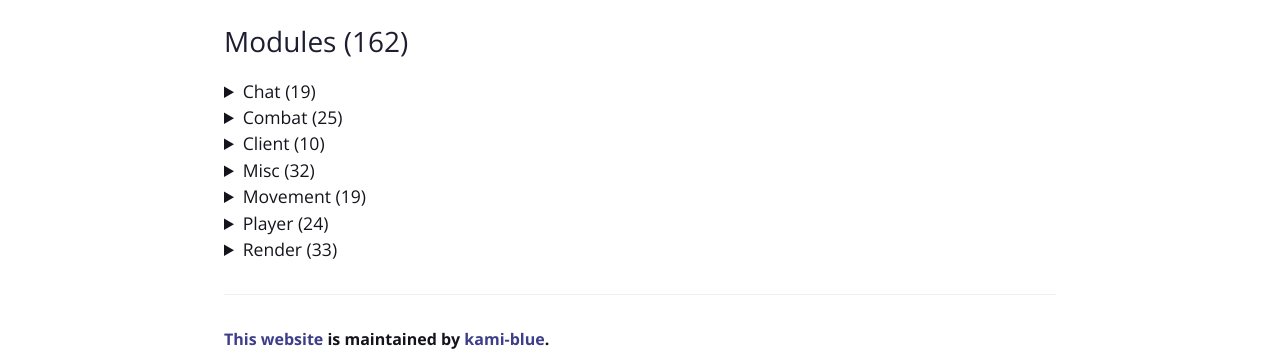
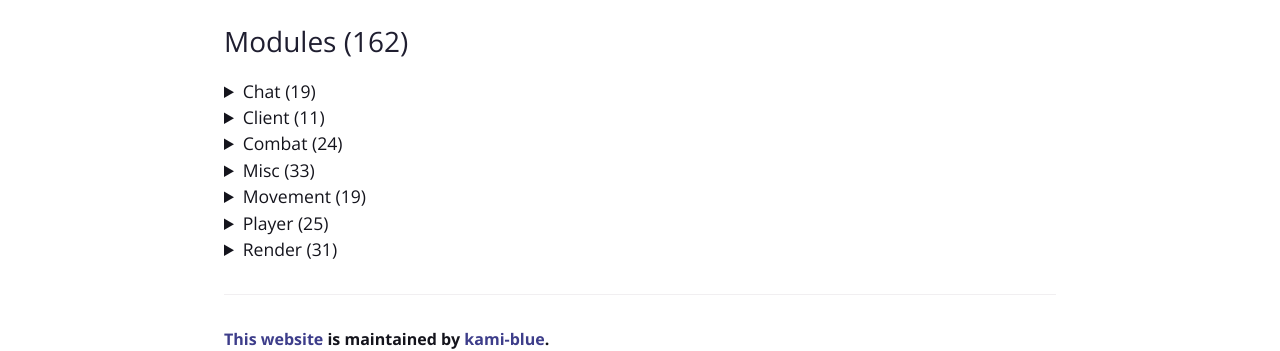
Before and after one commit to kami-blue/website, a Jekyll site: the page built from modules.md, in a window 1280 px wide. Shown: the part 451-802 px from the top of the page. Built offline with Jekyll 4.4.1, drawn with Linux system fonts in a browser that asks for light colours; part of the change alters nothing that is shown.

Commit message:
update modules page

```diff
--- a/modules.md
+++ b/modules.md
@@ -13,7 +13,6 @@ description: A list of modules and commands this mod has
         <li>AutoQMain<p><i>Automatically does '/queue 2b2t-lobby'</i></p></li>
         <li>AutoReply<p><i>Automatically reply to direct messages</i></p></li>
         <li>AutoTPA<p><i>Automatically accept or decline /TPAs</i></p></li>
-        <li>BaritoneRemote<p><i>Remotely control Baritone with /msg</i></p></li>
         <li>ChatEncryption<p><i>Encrypts and decrypts chat messages</i></p></li>
         <li>ChatFilter<p><i>Filters custom words or phrases from the chat</i></p></li>
         <li>ChatTimestamp<p><i>Shows the time a message was sent beside the message</i></p></li>
@@ -24,17 +23,33 @@ description: A list of modules and commands this mod has
         <li>FormatChat<p><i>Add color and linebreak support to upstream chat packets</i></p></li>
         <li>FriendHighlight<p><i>Highlights your friends names in chat</i></p></li>
         <li>KamiMoji<p><i>Add emojis to chat using KamiMoji, courtesy of the EmojiAPI.</i></p></li>
-        <li>LoginMessage<p><i>Sends a given message to public chat on login.</i></p></li>
+        <li>LoginMessage<p><i>Sends a given message(s) to public chat on login.</i></p></li>
         <li>PortalChat<p><i>Allows you to open GUIs in portals</i></p></li>
+        <li>RemoteCommand<p><i>Allow trusted players to send commands</i></p></li>
         <li>Spammer<p><i>Spams text from a file on a set delay into the chat</i></p></li>
     </ul></p>
 </details>
 <details>
-    <summary>Combat (25)</summary>
+    <summary>Client (11)</summary>
+    <p><ul>
+        <li>Baritone<p><i>Configures Baritone settings</i></p></li>
+        <li>Capes<p><i>Controls the display of KAMI Blue capes</i></p></li>
+        <li>ChatSetting<p><i>Configures chat message manager</i></p></li>
+        <li>ClickGUI<p><i>Opens the Click GUI</i></p></li>
+        <li>CommandConfig<p><i>Configures client chat related stuff</i></p></li>
+        <li>Configurations<p><i>Setting up configurations of the client</i></p></li>
+        <li>CustomFont<p><i>Use the better font instead of the stupid Minecraft font</i></p></li>
+        <li>GuiColors<p><i>Opens the Click GUI</i></p></li>
+        <li>Hud<p><i>Toggles Hud displaying and settings</i></p></li>
+        <li>HudEditor<p><i>Edits the Hud</i></p></li>
+        <li>Tooltips<p><i>Displays handy module descriptions in the GUI</i></p></li>
+    </ul></p>
+</details>
+<details>
+    <summary>Combat (24)</summary>
     <p><ul>
         <li>AimBot<p><i>Automatically aims at entities for you.</i></p></li>
         <li>AntiBot<p><i>Avoid attacking fake players</i></p></li>
-        <li>AntiChainPop<p><i>Enables Surround when popping a totem</i></p></li>
         <li>AntiDeathScreen<p><i>Fixes random death screen glitches</i></p></li>
         <li>AntiFriendHit<p><i>Don't hit your friends</i></p></li>
         <li>AutoArmor<p><i>Automatically equips armour</i></p></li>
@@ -60,22 +75,7 @@ description: A list of modules and commands this mod has
     </ul></p>
 </details>
 <details>
-    <summary>Client (10)</summary>
-    <p><ul>
-        <li>ActiveModules<p><i>Configures ActiveModules colours and modes</i></p></li>
-        <li>Baritone<p><i>Configures Baritone settings</i></p></li>
-        <li>Capes<p><i>Controls the display of KAMI Blue capes</i></p></li>
-        <li>ChatSetting<p><i>Configures chat message manager</i></p></li>
-        <li>ClickGUI<p><i>Opens the Click GUI</i></p></li>
-        <li>CommandConfig<p><i>Configures client chat related stuff</i></p></li>
-        <li>CustomFont<p><i>Use the better font instead of the stupid Minecraft font</i></p></li>
-        <li>InfoOverlay<p><i>Configures the game information overlay</i></p></li>
-        <li>InventoryViewer<p><i>Configures Inventory Viewer's options</i></p></li>
-        <li>Tooltips<p><i>Displays handy module descriptions in the GUI</i></p></li>
-    </ul></p>
-</details>
-<details>
-    <summary>Misc (32)</summary>
+    <summary>Misc (33)</summary>
     <p><ul>
         <li>AntiAFK<p><i>Prevents being kicked for AFK</i></p></li>
         <li>AntiBookKick<p><i>Prevents being kicked by clicking on books</i></p></li>
@@ -84,7 +84,7 @@ description: A list of modules and commands this mod has
         <li>AutoFish<p><i>Automatically catch fish</i></p></li>
         <li>AutoMine<p><i>Automatically mines chosen ores</i></p></li>
         <li>AutoNametag<p><i>Automatically nametags entities</i></p></li>
-        <li>AutoObsidian<p><i>Mines ender chest automatically to fill inventory with obsidian</i></p></li>
+        <li>AutoObsidian<p><i>Breaks down Ender Chests to restock obsidian</i></p></li>
         <li>AutoReconnect<p><i>Automatically reconnects after being disconnected</i></p></li>
         <li>AutoRespawn<p><i>Automatically respawn after dying</i></p></li>
         <li>AutoSpawner<p><i>Automatically spawns Withers, Iron Golems and Snowmen</i></p></li>
@@ -105,9 +105,10 @@ description: A list of modules and commands this mod has
         <li>MidClickFriends<p><i>Middle click players to friend or unfriend them</i></p></li>
         <li>MountBypass<p><i>Might allow you to mount chested animals on servers that block it</i></p></li>
         <li>NoSoundLag<p><i>Prevents lag caused by sound machines</i></p></li>
+        <li>NoteBot<p><i>Plays music with note blocks; put .mid or .nbs songs in .minecraft/kamiblue/songs</i></p></li>
         <li>PingSpoof<p><i>Cancels or adds delay to your ping packets</i></p></li>
         <li>SkinFlicker<p><i>Toggle your skin layers rapidly for a cool skin effect</i></p></li>
-        <li>StashFinder<p><i>Logs storage units in render distance.</i></p></li>
+        <li>StashLogger<p><i>Logs storage units in render distance.</i></p></li>
         <li>TeleportLogger<p><i>Logs when a player teleports somewhere</i></p></li>
     </ul></p>
 </details>
@@ -132,16 +133,16 @@ description: A list of modules and commands this mod has
         <li>Sprint<p><i>Automatically makes the player sprint</i></p></li>
         <li>Step<p><i>Changes the vanilla behavior for stepping up blocks</i></p></li>
         <li>Strafe<p><i>Improves control in air</i></p></li>
-        <li>Velocity<p><i>Modify knock back impact</i></p></li>
+        <li>Velocity<p><i>Modify player velocity</i></p></li>
     </ul></p>
 </details>
 <details>
-    <summary>Player (24)</summary>
+    <summary>Player (25)</summary>
     <p><ul>
         <li>AntiForceLook<p><i>Stops server packets from turning your head</i></p></li>
         <li>AutoEat<p><i>Automatically eat when hungry</i></p></li>
         <li>Blink<p><i>Cancels server side packets</i></p></li>
-        <li>ChestStealer<p><i>Automatically steal items from containers</i></p></li>
+        <li>ChestStealer<p><i>Automatically steal or store items from containers</i></p></li>
         <li>EndTeleport<p><i>Allows for teleportation when going through end portals</i></p></li>
         <li>FastBreak<p><i>Breaks block faster and nullifies the break delay</i></p></li>
         <li>FastUse<p><i>Use items faster</i></p></li>
@@ -149,6 +150,7 @@ description: A list of modules and commands this mod has
         <li>InventoryManager<p><i>Manages your inventory automatically</i></p></li>
         <li>LagNotifier<p><i>Displays a warning when the server is lagging</i></p></li>
         <li>LiquidInteract<p><i>Place blocks on liquid!</i></p></li>
+        <li>MultiTask<p><i>Breaks block and uses item at the same time</i></p></li>
         <li>NoBreakAnimation<p><i>Prevents block break animation server side</i></p></li>
         <li>NoEntityTrace<p><i>Blocks entities from stopping you from mining</i></p></li>
         <li>NoFall<p><i>Prevents fall damage</i></p></li>
@@ -165,12 +167,11 @@ description: A list of modules and commands this mod has
     </ul></p>
 </details>
 <details>
-    <summary>Render (33)</summary>
+    <summary>Render (31)</summary>
     <p><ul>
         <li>AntiFog<p><i>Disables or reduces fog</i></p></li>
         <li>AntiOverlay<p><i>Prevents rendering of fire, water and block texture overlays.</i></p></li>
-        <li>ArmorHUD<p><i>Displays your armor and it's durability on screen</i></p></li>
-        <li>ArmourHide<p><i>Hides the armour on selected entities</i></p></li>
+        <li>ArmorHide<p><i>Hides the armor on selected entities</i></p></li>
         <li>BossStack<p><i>Modify the boss health GUI to take up less space</i></p></li>
         <li>Breadcrumbs<p><i>Draws a tail behind as you move</i></p></li>
         <li>BreakingESP<p><i>Highlights blocks being broken near you</i></p></li>
@@ -182,13 +183,13 @@ description: A list of modules and commands this mod has
         <li>EyeFinder<p><i>Draw lines from entity's heads to where they are looking</i></p></li>
         <li>FullBright<p><i>Makes everything brighter!</i></p></li>
         <li>HungerOverlay<p><i>Displays a helpful overlay over your hunger bar.</i></p></li>
+        <li>ItemModel<p><i>Modify hand item rendering in first person</i></p></li>
         <li>MapPreview<p><i>Previews maps when hovering over them</i></p></li>
         <li>MobOwner<p><i>Displays the owner of tamed mobs</i></p></li>
         <li>Nametags<p><i>Draws descriptive nametags above entities</i></p></li>
         <li>NewChunks<p><i>Highlights newly generated chunks</i></p></li>
         <li>NoHurtCam<p><i>Disables the 'hurt' camera effect</i></p></li>
         <li>NoRender<p><i>Ignore entity spawn packets</i></p></li>
-        <li>PlayerModel<p><i>Renders a model of you, or someone you're attacking</i></p></li>
         <li>Search<p><i>Highlights blocks in the world</i></p></li>
         <li>SelectionHighlight<p><i>Highlights object you are looking at</i></p></li>
         <li>ShulkerPreview<p><i>Previews shulkers in the game GUI</i></p></li>
@@ -198,7 +199,6 @@ description: A list of modules and commands this mod has
         <li>Trajectories<p><i>Draws lines to where trajectories are going to fall</i></p></li>
         <li>VoidESP<p><i>Highlights holes leading to the void</i></p></li>
         <li>WaypointRender<p><i>Render saved waypoints</i></p></li>
-        <li>XRay<p><i>See through common blocks!</i></p></li>
         <li>Zoom<p><i>Configures FOV</i></p></li>
     </ul></p>
 </details>
```
